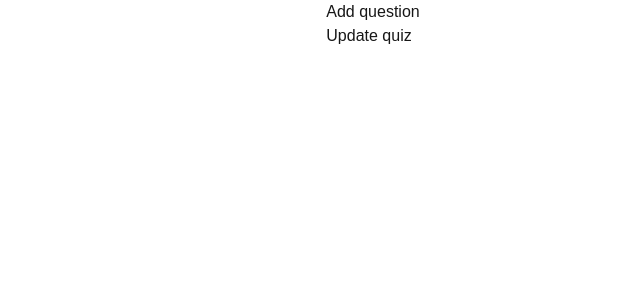
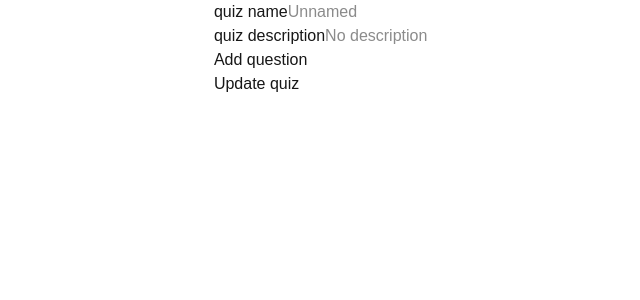
Before and after one commit to Duc-V/free-quizzlet, a Next.js app: page /pages/edit/1 in a window 1280 px wide. Shown: the top 300 px of the page, without its empty margins (267-907 px from the left). Built offline with nearby package versions, Linux system fonts and the light colour scheme.

Commit message:
Edit page now can edit name and description of the quiz

```diff
--- a/components/DeckCard/DeckCard.jsx
+++ b/components/DeckCard/DeckCard.jsx
@@ -1,12 +1,17 @@
-import React from 'react';
+import React, {useState} from 'react';
 import styles from './DeckCard.module.css'
 import useStore from "@/hooks/useStore"
 import Link from 'next/link';
 import { useRouter } from 'next/router';
+import DescriptionIcon from '@mui/icons-material/Description';
+import DeleteIcon from '@mui/icons-material/Delete';
+import EditIcon from '@mui/icons-material/Edit';
 const DeckCard = ({quiz}) => {
 
     const {removeQuiz} = useStore();
     const router = useRouter();
+
+
 
     const rmQuiz = (id) => (event) => {
         event.stopPropagation(); // Prevents the event from reaching the parent
@@ -24,24 +29,37 @@ const DeckCard = ({quiz}) => {
     };
 
 
-
     return (
-        <div className={styles.deckcard}>
+        <div >
             <Link href={{
                 pathname: 'pages/card/[slug]',
                 query: { slug: quiz.id },
-            }}>
+
+            }}className={styles.deckcard}>
                 <div>
-                    {quiz.name ? quiz.name : "unnamed quiz"}
+                    <DescriptionIcon
+                        sx={{ fontSize: 30 }}
+                    />
                 </div>
 
-                <span onClick={rmQuiz(quiz.id)}>
-                delete card
-                </span>
+                <div>
+                    <div>
+                        {quiz.name ? quiz.name : "unnamed quiz"}
+                        <span onClick={rmQuiz(quiz.id)}>
+                            <DeleteIcon/>
+                        </span>
+                        <span onClick={goToEdit}>
+                            <EditIcon/>
+                        </span>
+                    </div>
 
-                <div onClick={goToEdit}>
-                    edit
+                    <span>
+                        Flashcard set - {quiz.questions.length} items
+                    </span>
+
+
                 </div>
+
             </Link>
         </div>
     );
--- a/components/DeckCard/DeckCard.module.css
+++ b/components/DeckCard/DeckCard.module.css
@@ -1,5 +1,7 @@
 
 .deckcard{
+    display: flex;
+    flex-direction: row;
     background: lightblue;
     min-width: 20rem;
     border: 3px solid black;
--- a/package.json
+++ b/package.json
@@ -13,8 +13,8 @@
   "dependencies": {
     "@emotion/react": "^11.14.0",
     "@emotion/styled": "^11.14.0",
-    "@mui/icons-material": "^6.4.7",
-    "@mui/material": "^6.4.7",
+    "@mui/icons-material": "^6.4.10",
+    "@mui/material": "^6.4.10",
     "next": "15.2.1",
     "react": "^19.0.0",
     "react-dom": "^19.0.0",
--- a/pages/pages/edit/[id].jsx
+++ b/pages/pages/edit/[id].jsx
@@ -1,4 +1,4 @@
-import React from 'react';
+import React, {useState, useEffect} from 'react';
 import {useRouter} from "next/router";
 import useStore from "@/hooks/useStore";
 import useFlashCards from "@/hooks/useFlashCards";
@@ -15,20 +15,67 @@ const MyComponent = () => {
     // useFlashCard is used to manipulate the quiz data
     const {questions, handleChange, addNewCard, deleteCard} = useFlashCards(quiz.questions);
 
-    if (!id || !questions) return <p>Loading...</p>;
+
+    const [name, setName] = useState('');
+    const [description, setDescription] = useState('');
+
+
+    const handleNameChange = (name) => {
+        setName(name);
+    }
+
+    const handleDescriptionChange = (description) => {
+        setDescription(description);
+    }
+
+
+    // When quiz is loaded, update the state
+    useEffect(() => {
+        if (quiz?.name) setName(quiz.name);
+        if (quiz?.description) setDescription(quiz.description);
+    }, [quiz]);
 
 
     const updateQuiz = () => {
         editQuiz({
             "id" : quiz.id,
-            "name" : quiz.name,
-            "description" : quiz.description,
+            "name" : name,
+            "description" : description,
             questions: questions,
         })
     }
 
     return (
+
             <div>
+
+                <div>
+                    <label htmlFor="name">
+                        quiz name
+                    </label>
+                    <input
+                        type="text"
+                        id="name"
+                        value={name}
+                        onChange={(e) => handleNameChange(e.target.value)}
+                        placeholder="Unnamed"
+                    />
+                </div>
+
+                <div>
+                    <label htmlFor="description">
+                        quiz description
+                    </label>
+                    <input
+                        type="text"
+                        id="description"
+                        value={description}
+                        onChange={(e) => handleDescriptionChange(e.target.value)}
+                        placeholder="No description"
+                    />
+                </div>
+
+
                 {
                     questions.map((question, index) => (
                         <FlashCard key={index} question={question} handleChange={handleChange} deleteCard={deleteCard}/>
```
Also changed, not shown: 1 other file (tests, documents, lock files or other folders).
